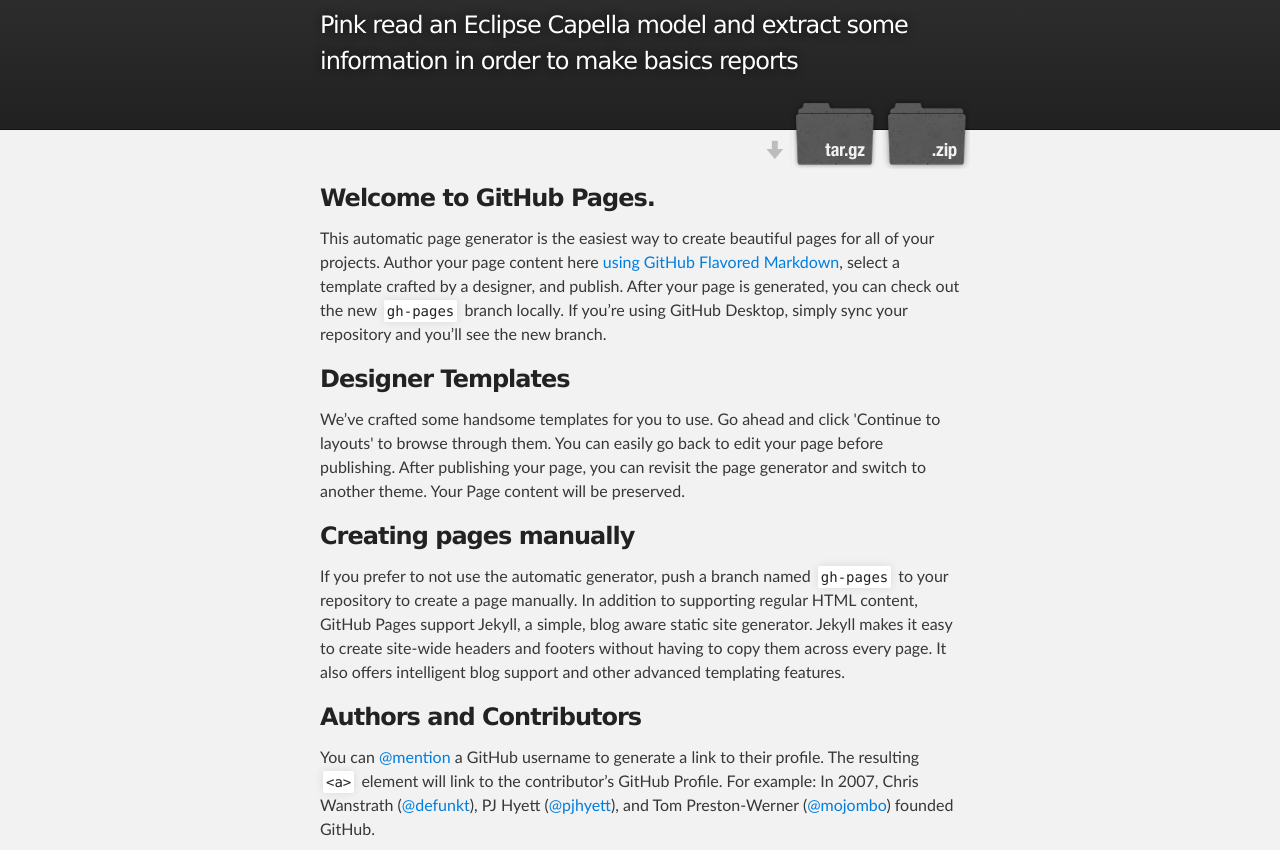
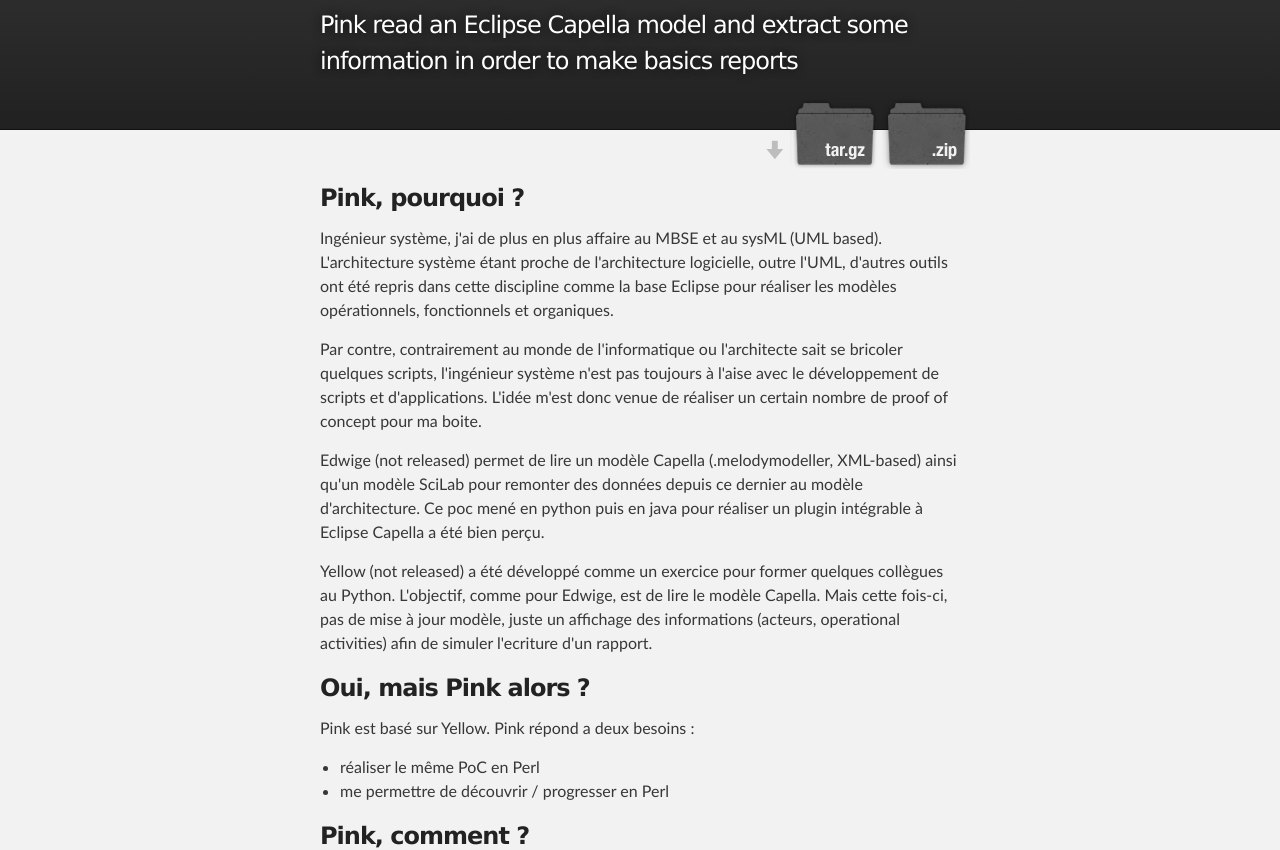
Before and after one commit to K007024/Pink, a plain HTML site: page index.html in a window 1280 px wide. Shown: the part 116-966 px from the top of the page. Drawn offline with Linux system fonts and the light colour scheme.

```diff
--- a/index.html
+++ b/index.html
@@ -32,24 +32,36 @@
     <div id="main_content_wrap" class="outer">
       <section id="main_content" class="inner">
         <h3>
-<a id="welcome-to-github-pages" class="anchor" href="#welcome-to-github-pages" aria-hidden="true"><span aria-hidden="true" class="octicon octicon-link"></span></a>Welcome to GitHub Pages.</h3>
+<a id="pink-pourquoi-" class="anchor" href="#pink-pourquoi-" aria-hidden="true"><span aria-hidden="true" class="octicon octicon-link"></span></a>Pink, pourquoi ?</h3>
 
-<p>This automatic page generator is the easiest way to create beautiful pages for all of your projects. Author your page content here <a href="https://guides.github.com/features/mastering-markdown/">using GitHub Flavored Markdown</a>, select a template crafted by a designer, and publish. After your page is generated, you can check out the new <code>gh-pages</code> branch locally. If you’re using GitHub Desktop, simply sync your repository and you’ll see the new branch.</p>
+<p>Ingénieur système, j'ai de plus en plus affaire au MBSE et au sysML (UML based). L'architecture système étant proche de l'architecture logicielle, outre l'UML, d'autres outils ont été repris dans cette discipline comme la base Eclipse pour réaliser les modèles opérationnels, fonctionnels et organiques. </p>
+
+<p>Par contre, contrairement au monde de l'informatique ou l'architecte sait se bricoler quelques scripts, l'ingénieur système n'est pas toujours à l'aise avec le développement de scripts et d'applications. L'idée m'est donc venue de réaliser un certain nombre de proof of concept pour ma boite. </p>
+
+<p>Edwige (not released) permet de lire un modèle Capella (.melodymodeller, XML-based) ainsi qu'un modèle SciLab pour remonter des données depuis ce dernier au modèle d'architecture. Ce poc mené en python puis en java pour réaliser un plugin intégrable à Eclipse Capella a été bien perçu.</p>
+
+<p>Yellow (not released) a été développé comme un exercice pour former quelques collègues au Python. L'objectif, comme pour Edwige, est de lire le modèle Capella. Mais cette fois-ci, pas de mise à jour modèle, juste un affichage des informations (acteurs, operational activities) afin de simuler l'ecriture d'un rapport.</p>
 
 <h3>
-<a id="designer-templates" class="anchor" href="#designer-templates" aria-hidden="true"><span aria-hidden="true" class="octicon octicon-link"></span></a>Designer Templates</h3>
+<a id="oui-mais-pink-alors-" class="anchor" href="#oui-mais-pink-alors-" aria-hidden="true"><span aria-hidden="true" class="octicon octicon-link"></span></a>Oui, mais Pink alors ?</h3>
 
-<p>We’ve crafted some handsome templates for you to use. Go ahead and click 'Continue to layouts' to browse through them. You can easily go back to edit your page before publishing. After publishing your page, you can revisit the page generator and switch to another theme. Your Page content will be preserved.</p>
+<p>Pink est basé sur Yellow. Pink répond a deux besoins : </p>
+
+<ul>
+<li>réaliser le même PoC en Perl</li>
+<li>me permettre de découvrir / progresser en Perl</li>
+</ul>
 
 <h3>
-<a id="creating-pages-manually" class="anchor" href="#creating-pages-manually" aria-hidden="true"><span aria-hidden="true" class="octicon octicon-link"></span></a>Creating pages manually</h3>
+<a id="pink-comment-" class="anchor" href="#pink-comment-" aria-hidden="true"><span aria-hidden="true" class="octicon octicon-link"></span></a>Pink, comment ?</h3>
 
-<p>If you prefer to not use the automatic generator, push a branch named <code>gh-pages</code> to your repository to create a page manually. In addition to supporting regular HTML content, GitHub Pages support Jekyll, a simple, blog aware static site generator. Jekyll makes it easy to create site-wide headers and footers without having to copy them across every page. It also offers intelligent blog support and other advanced templating features.</p>
+<p>En perl+POO. Une classe Pink et deux autres classes Lecteur et Afficheur.
+Le Perl devrait permettre de réaliser une classe PinkGUI via TkInter.</p>
 
 <h3>
 <a id="authors-and-contributors" class="anchor" href="#authors-and-contributors" aria-hidden="true"><span aria-hidden="true" class="octicon octicon-link"></span></a>Authors and Contributors</h3>
 
-<p>You can <a href="https://help.github.com/articles/basic-writing-and-formatting-syntax/#mentioning-users-and-teams" class="user-mention">@mention</a> a GitHub username to generate a link to their profile. The resulting <code>&lt;a&gt;</code> element will link to the contributor’s GitHub Profile. For example: In 2007, Chris Wanstrath (<a href="https://github.com/defunkt" class="user-mention">@defunkt</a>), PJ Hyett (<a href="https://github.com/pjhyett" class="user-mention">@pjhyett</a>), and Tom Preston-Werner (<a href="https://github.com/mojombo" class="user-mention">@mojombo</a>) founded GitHub.</p>
+<p>Auteurs : <a href="https://github.com/K007024" class="user-mention">@K007024</a></p>
 
 <h3>
 <a id="support-or-contact" class="anchor" href="#support-or-contact" aria-hidden="true"><span aria-hidden="true" class="octicon octicon-link"></span></a>Support or Contact</h3>
```
Also changed, not shown: params.json (+1 -1 lines).
